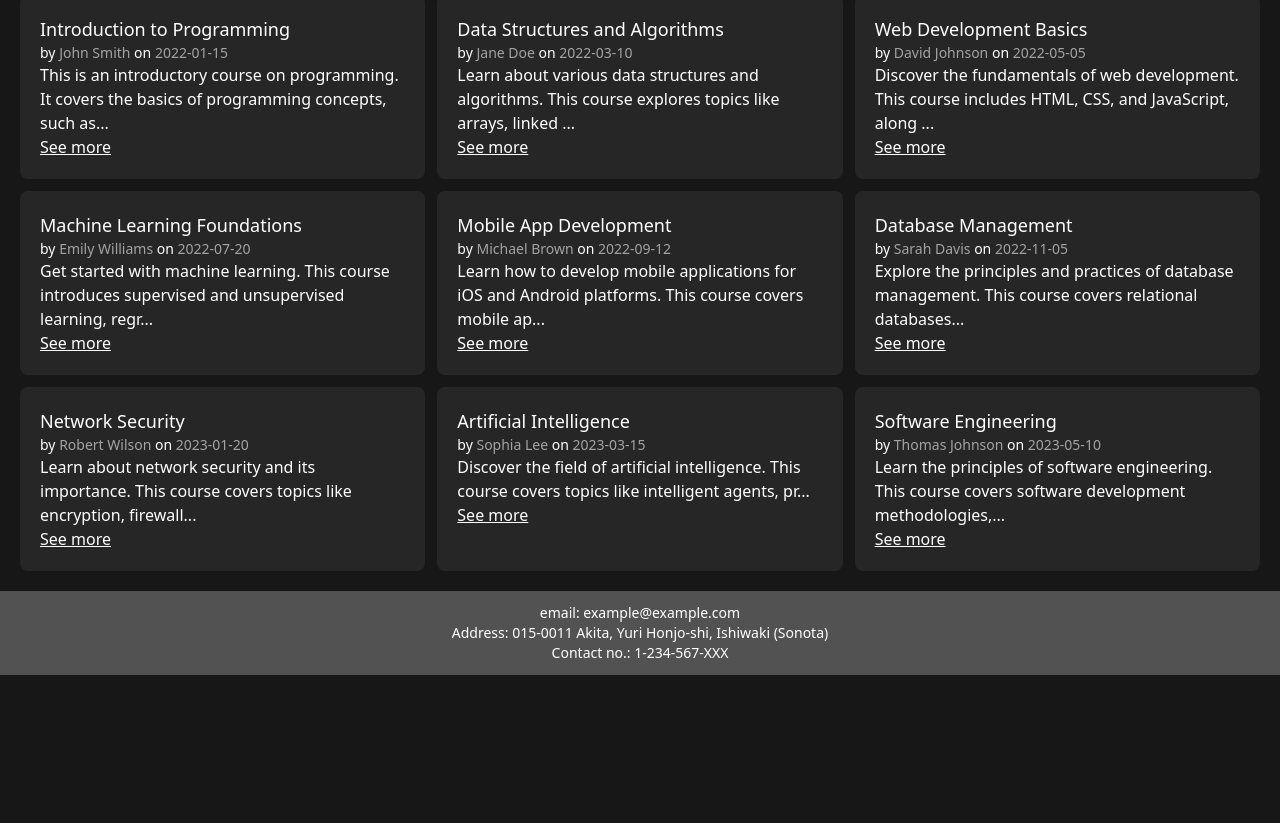
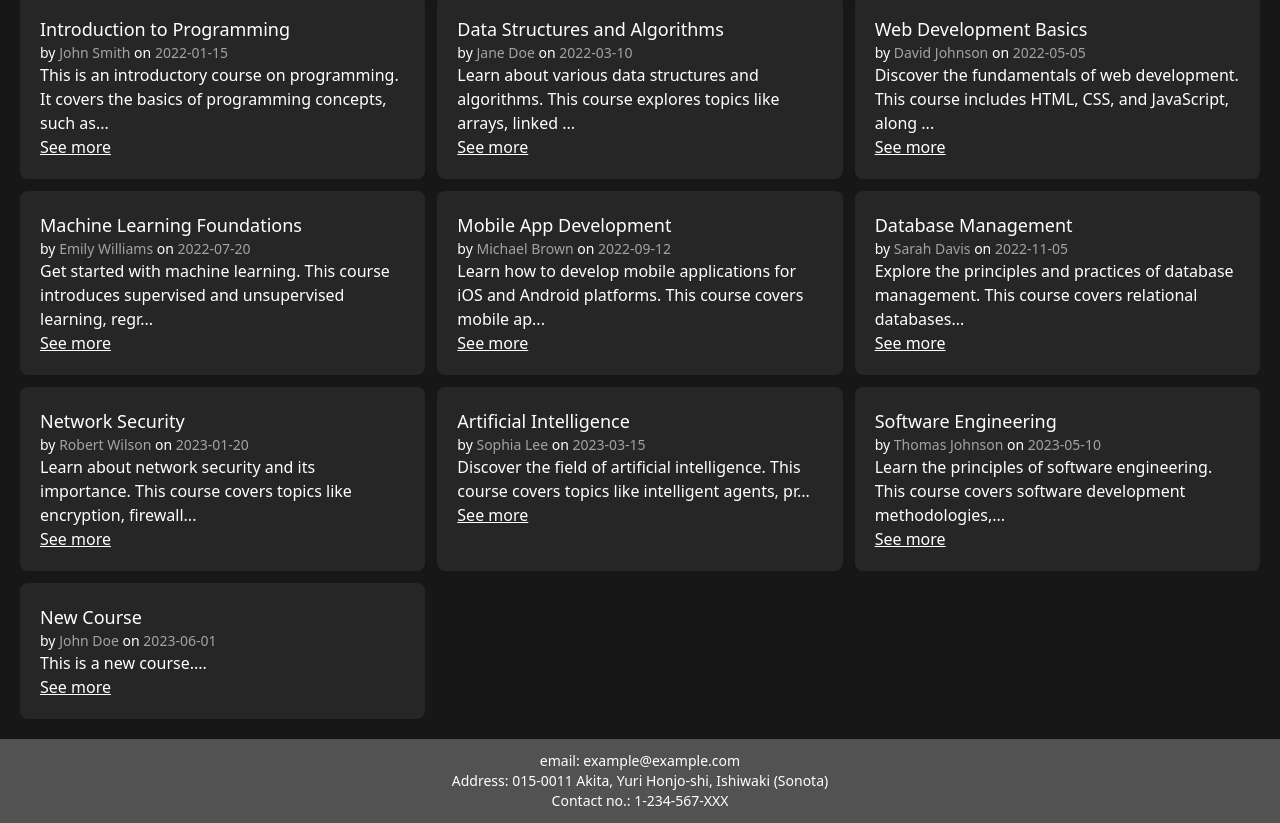
Before and after one commit to dan046/my-blog-site, a React (Vite) app: page / in a window 1280 px wide. Shown: the part 597-1420 px from the top of the page. Before the commit the page ends 1272 px from the top, so only its background shows below. Built offline with nearby package versions, Linux system fonts and the light colour scheme.

Commit message:
testing features

```diff
--- a/package.json
+++ b/package.json
@@ -1,7 +1,7 @@
 {
   "name": "my-blog-list",
   "private": true,
-  "version": "1.1.0",
+  "version": "1.1.1",
   "type": "module",
   "scripts": {
     "dev": "vite",
--- a/src/App.tsx
+++ b/src/App.tsx
@@ -1,13 +1,30 @@
+import { produce } from "immer"
 import AddPost from "./components/AddPost"
 import BlogPost from "./components/BlogPost"
 import Card from "./components/Card"
 import { sampleData } from "./sampleData"
 
 const App = () => {
+  const newData = {
+    title: "New Course",
+    author: "John Doe",
+    date: "2023-06-01",
+    content: "This is a new course.",
+  }
+
+  const updatedSampleData = produce(
+    sampleData,
+    (
+      draft: { title: string; author: string; date: string; content: string }[]
+    ) => {
+      draft.push(newData)
+    }
+  )
+
   return (
     <Card>
-      <AddPost/>
-      <BlogPost post={sampleData} />
+      <AddPost />
+      <BlogPost post={updatedSampleData} />
     </Card>
   )
 }
--- a/src/index.css
+++ b/src/index.css
@@ -8,7 +8,7 @@
     transition: 0.3s all ease-in-out;
   }
   .glow:hover {
-    box-shadow: 0 0 10px rgba(44, 255, 72, 0.3);
+    box-shadow: 0 0 10px rgb(44, 255, 72);
   }
   .post {
     transition: 0.3s all ease-in-out;
```
Also changed, not shown: 1 other file (tests, documents, lock files or other folders).
